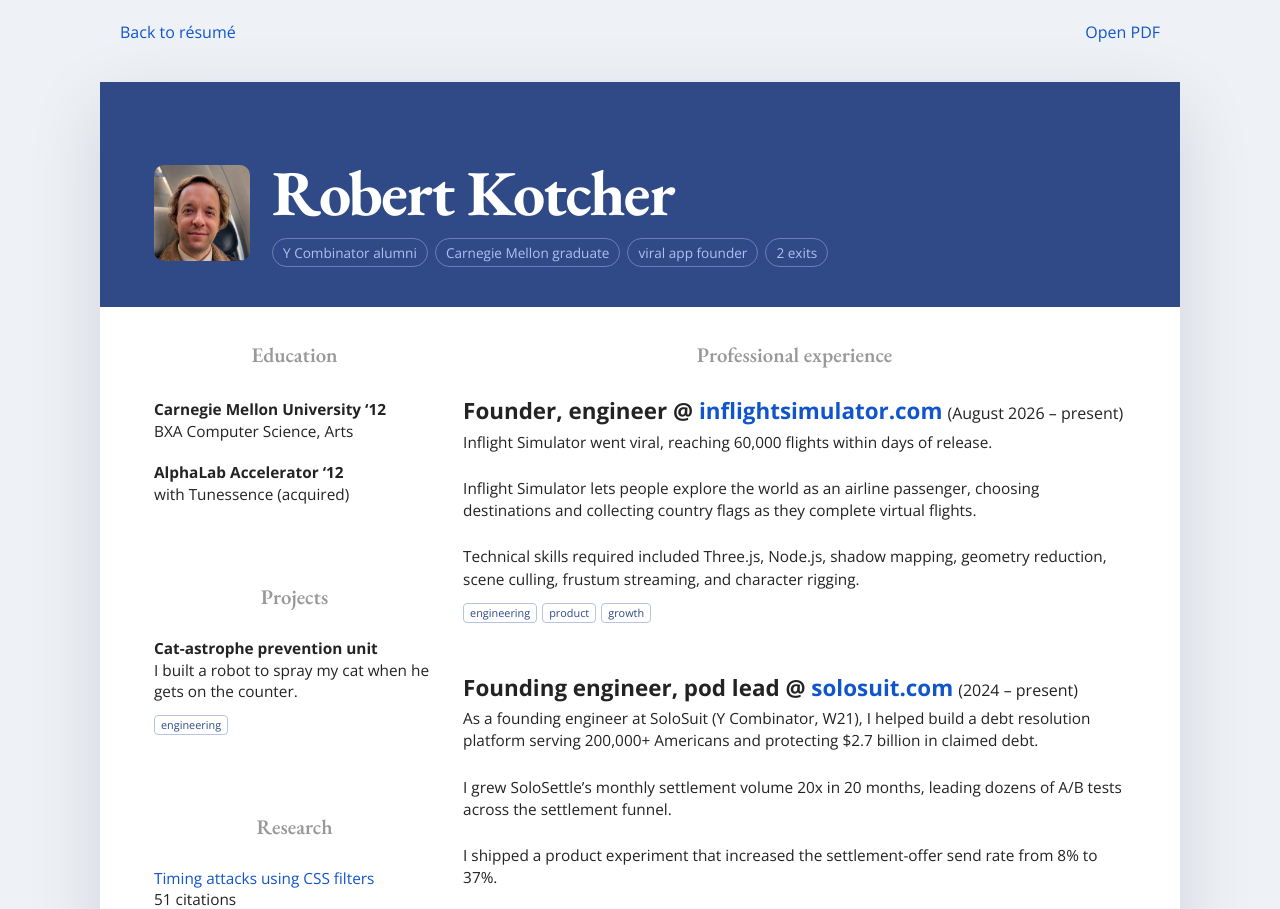
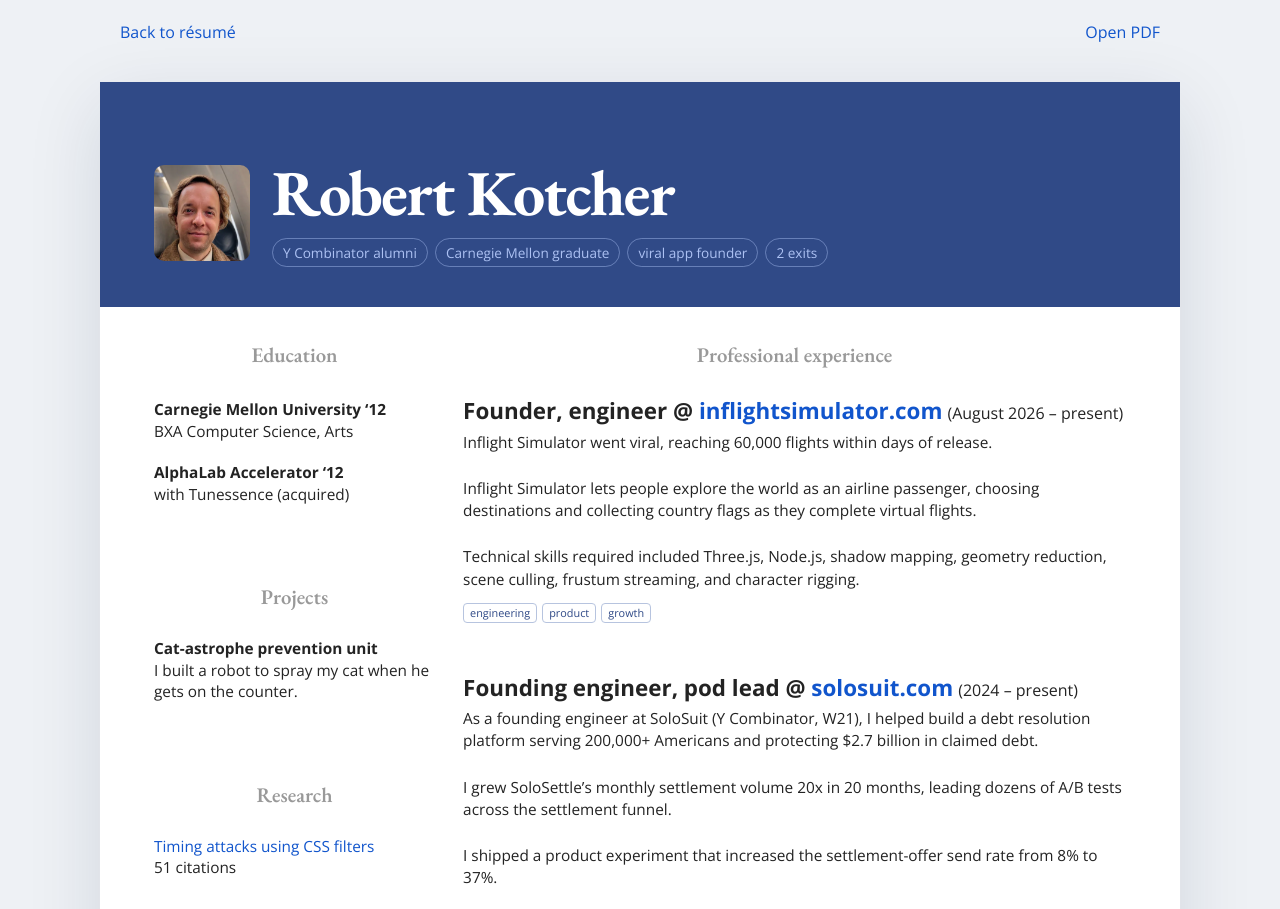
Before and after one commit to robertkotcher/robertkotcher.com, a Next.js app: page /print in a window 1280 px wide. Shown: the top 909 px of the page. Built offline with nearby package versions, Linux system fonts and the light colour scheme.

Commit message:
Remove redundant engineering tags from projects and research

```diff
--- a/app/Resume.tsx
+++ b/app/Resume.tsx
@@ -107,7 +107,7 @@
                 <p>
                   I built a robot to spray my cat when he gets on the counter.
                 </p>
-                <ExperienceTags categories="engineering" />
+
                 </div>
               </div>
             </section>
@@ -125,7 +125,7 @@
                     target="_blank"
                     rel="noreferrer"
                   >
-                    <span><span className="research-title">{publication.title}{!printable && <> <ArrowUpRight aria-hidden="true" size={14} /></>}</span><small>{publication.citations}</small><ExperienceTags categories="engineering" /></span>
+                    <span><span className="research-title">{publication.title}{!printable && <> <ArrowUpRight aria-hidden="true" size={14} /></>}</span><small>{publication.citations}</small></span>
                   </a>
                 ))}
               </div>
--- a/app/resumePdf.ts
+++ b/app/resumePdf.ts
@@ -1,2 +1,2 @@
 // Updated by npm run export:resume whenever the PDFs change.
-export const resumePdfUrl = "/robert-kotcher-resume.pdf?v=10a1a0ddc2d6";
+export const resumePdfUrl = "/robert-kotcher-resume.pdf?v=ff82707e3162";
```
Also changed, not shown: 1 other file (tests, documents, lock files or other folders).
